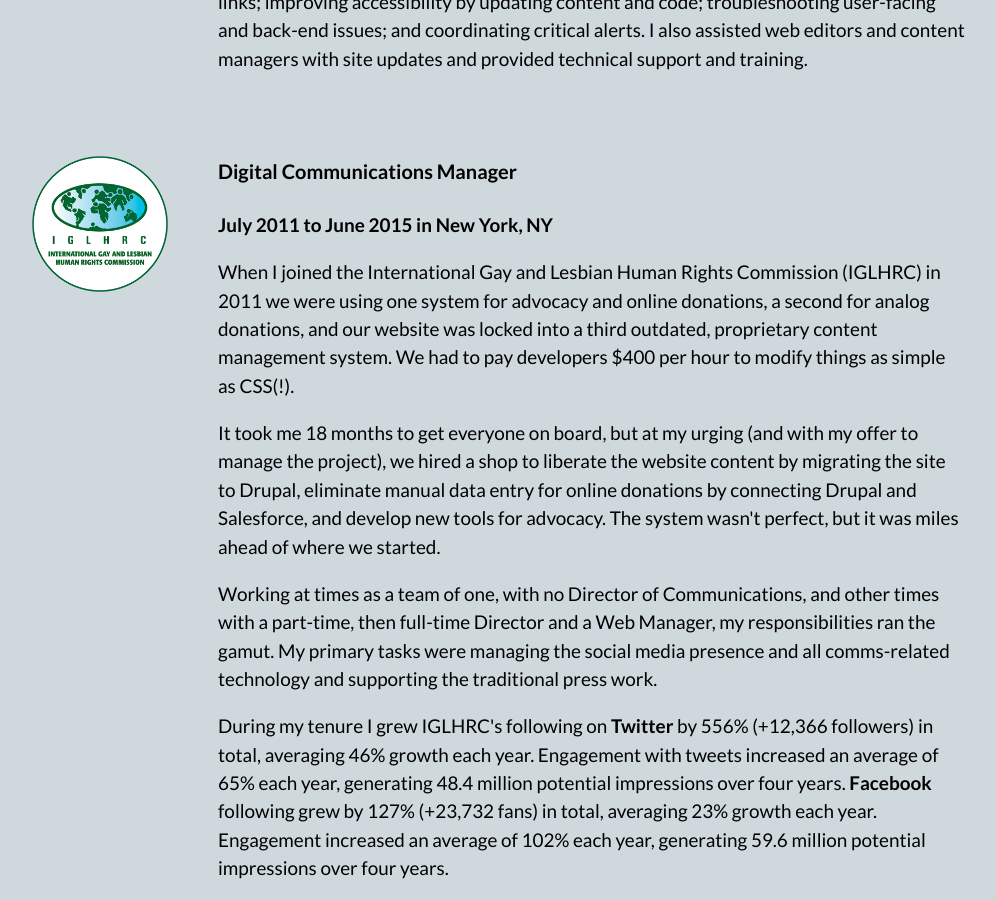
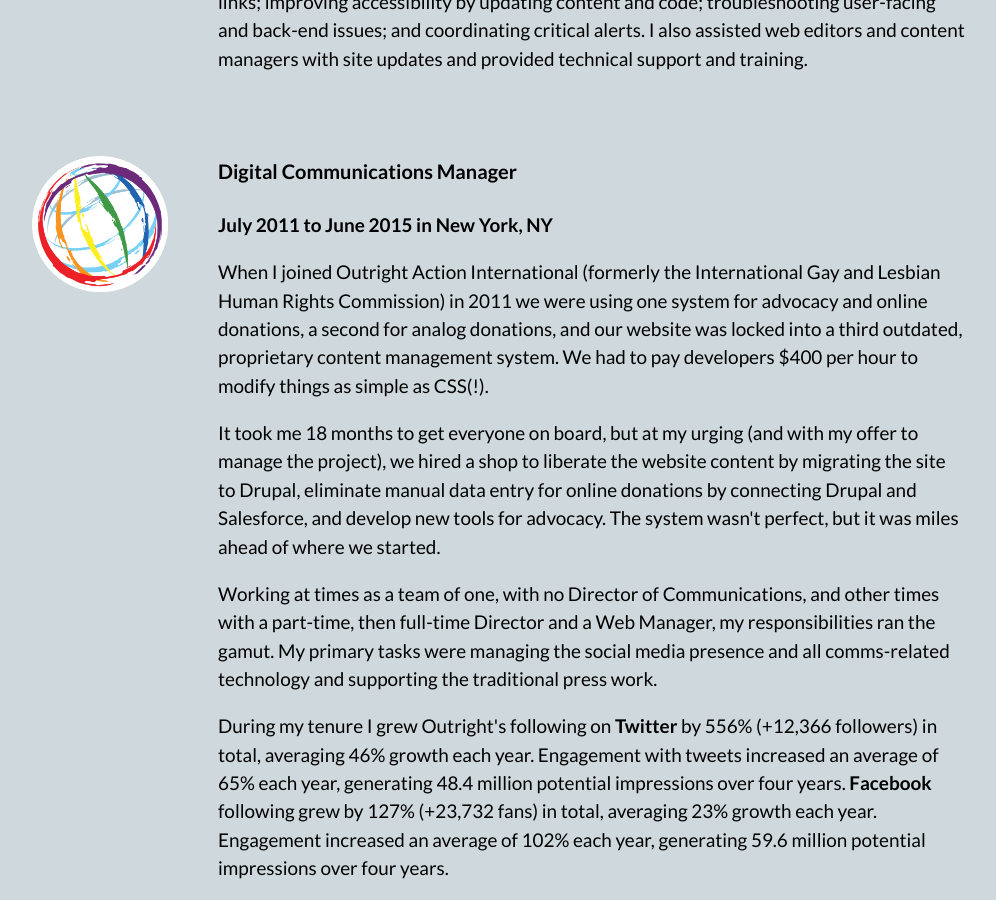
Before and after one commit to briantschu/briantschu.com, a Jekyll site: the page built from index.html, in a window 1280 px wide and 900 px high, scrolled down 1616 px. Shown: the whole window, without its empty margins (154-1150 px from the left). Built offline with Jekyll 4.4.1, drawn with Linux system fonts in a browser that asks for light colours; nearby versions of some CDN libraries; Markdown is read by kramdown in place of the engine named in the settings.

Commit message:
Update IGLHRC to Outright

```diff
--- a/index.html
+++ b/index.html
@@ -60,18 +60,18 @@
           </div>
       <div class="flex">
         <div class="leading-image">
-          <img src="images/iglhrc.png" alt="International Gay and Lesbian Human Rights Commission Logo" />
+          <img src="images/outright.png" alt="Outright Action International Logo" />
         </div>
         <div class="text">
           <p class="job-title">Digital Communications Manager</p>
           <p><strong>July 2011 to June 2015 in New York, NY</strong></p>
-          <p>When I joined the International Gay and Lesbian Human Rights Commission (IGLHRC) in 2011 we were using one system for advocacy and online donations, a second for analog donations, and our website was locked into a third outdated, proprietary content management system. We had to pay developers $400 per hour to modify things as simple as CSS(!).</p>
+          <p>When I joined Outright Action International (formerly the International Gay and Lesbian Human Rights Commission) in 2011 we were using one system for advocacy and online donations, a second for analog donations, and our website was locked into a third outdated, proprietary content management system. We had to pay developers $400 per hour to modify things as simple as CSS(!).</p>
 
           <p>It took me 18 months to get everyone on board, but at my urging (and with my offer to manage the project), we hired a shop to liberate the website content by migrating the site to Drupal, eliminate manual data entry for online donations by connecting Drupal and Salesforce, and develop new tools for advocacy. The system wasn't perfect, but it was miles ahead of where we started.</p>
 
           <p>Working at times as a team of one, with no Director of Communications, and other times with a part-time, then full-time Director and a Web Manager, my responsibilities ran the gamut. My primary tasks were managing the social media presence and all comms-related technology and supporting the traditional press work.</p>
 
-          <p>During my tenure I grew IGLHRC's following on <strong>Twitter</strong> by 556% (+12,366 followers) in total, averaging 46% growth each year. Engagement with tweets increased an average of 65% each year, generating 48.4 million potential impressions over four years. <strong>Facebook</strong> following grew by 127% (+23,732 fans) in total, averaging 23% growth each year. Engagement increased an average of 102% each year, generating 59.6 million potential impressions over four years.
+          <p>During my tenure I grew Outright's following on <strong>Twitter</strong> by 556% (+12,366 followers) in total, averaging 46% growth each year. Engagement with tweets increased an average of 65% each year, generating 48.4 million potential impressions over four years. <strong>Facebook</strong> following grew by 127% (+23,732 fans) in total, averaging 23% growth each year. Engagement increased an average of 102% each year, generating 59.6 million potential impressions over four years.
 
         </div>
       </div>
```
Also changed, not shown: images/iglhrc.png (deleted), images/outright.png (added).
